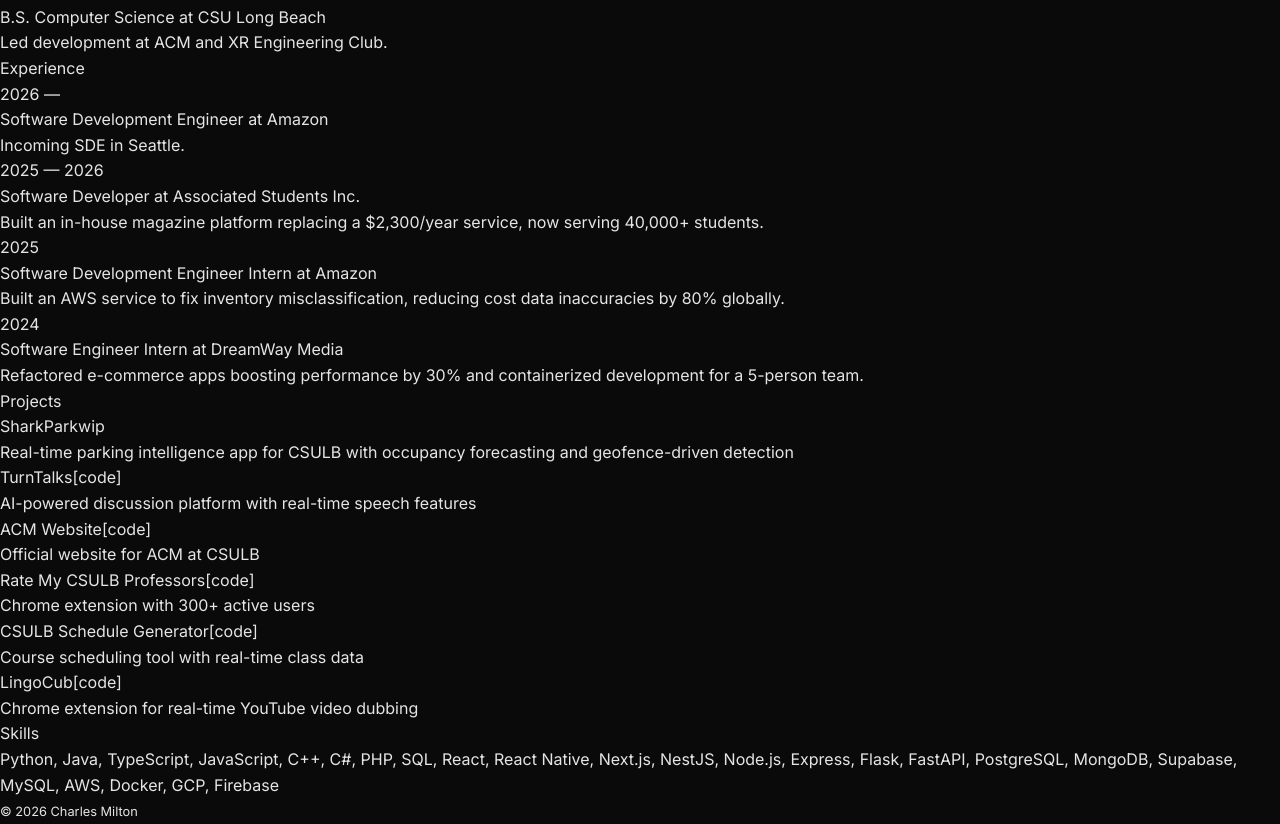
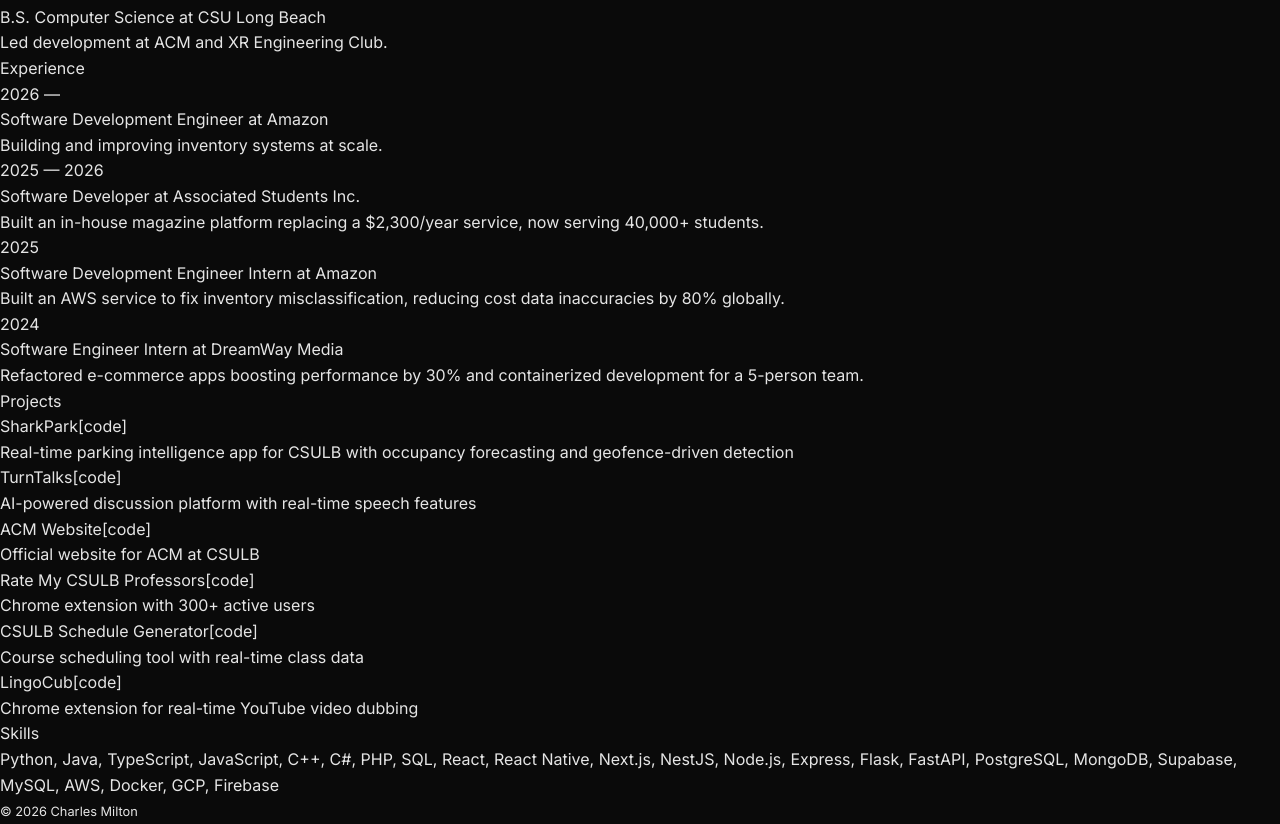
Before and after one commit to chuckmilton/portfolio, a Next.js app: page / in a window 1280 px wide. Shown: the part 1480-2304 px from the top of the page. Built offline with nearby package versions, Linux system fonts and the light colour scheme; no server answers.

Commit message:
Update experience + projects

```diff
--- a/src/app/page.tsx
+++ b/src/app/page.tsx
@@ -2,16 +2,16 @@
 
 export default function Home() {
   const experience = [
-    { period: '2026 —', role: 'Software Development Engineer', company: 'Amazon', url: 'https://amazon.com', description: 'Incoming SDE in Seattle.' },
+    { period: '2026 —', role: 'Software Development Engineer', company: 'Amazon', url: 'https://amazon.com', description: 'Building and improving inventory systems at scale.' },
     { period: '2025 — 2026', role: 'Software Developer', company: 'Associated Students Inc.', url: 'https://www.asicsulb.org/corporate/', description: 'Built an in-house magazine platform replacing a $2,300/year service, now serving 40,000+ students.' },
     { period: '2025', role: 'Software Development Engineer Intern', company: 'Amazon', url: 'https://amazon.com', description: 'Built an AWS service to fix inventory misclassification, reducing cost data inaccuracies by 80% globally.' },
     { period: '2024', role: 'Software Engineer Intern', company: 'DreamWay Media', url: 'https://dreamwaymedia.com/', description: 'Refactored e-commerce apps boosting performance by 30% and containerized development for a 5-person team.' },
   ];
 
   const projects = [
-    { name: 'SharkPark', description: 'Real-time parking intelligence app for CSULB with occupancy forecasting and geofence-driven detection', url: 'https://sharkpark.app', code: null, wip: true },
+    { name: 'SharkPark', description: 'Real-time parking intelligence app for CSULB with occupancy forecasting and geofence-driven detection', url: 'https://sharkpark.app', code: 'https://github.com/SharkPark-App/SharkPark' },
     { name: 'TurnTalks', description: 'AI-powered discussion platform with real-time speech features', url: null, code: 'https://github.com/chuckmilton/turntalks' },
-    { name: 'ACM Website', description: 'Official website for ACM at CSULB', url: 'https://acm-csulb.org', code: 'https://github.com/csulbacm/acm-website-2024' },
+    { name: 'ACM Website', description: 'Official website for ACM at CSULB', url: 'https://csulb.acm.org/', code: 'https://github.com/csulbacm/acm-website-2024' },
     { name: 'Rate My CSULB Professors', description: 'Chrome extension with 300+ active users', url: 'https://chromewebstore.google.com/detail/hfacilllhlfjdaakkmhmbdkidcibhoco', code: 'https://github.com/chuckmilton/Rate-My-CSULB-Professors' },
     { name: 'CSULB Schedule Generator', description: 'Course scheduling tool with real-time class data', url: null, code: 'https://github.com/chuckmilton/CSULB-Schedule-Generator' },
     { name: 'LingoCub', description: 'Chrome extension for real-time YouTube video dubbing', url: 'https://www.youtube.com/watch?v=nJVbFMd9pfQ', code: 'https://github.com/chuckmilton/lingocub' },
```
